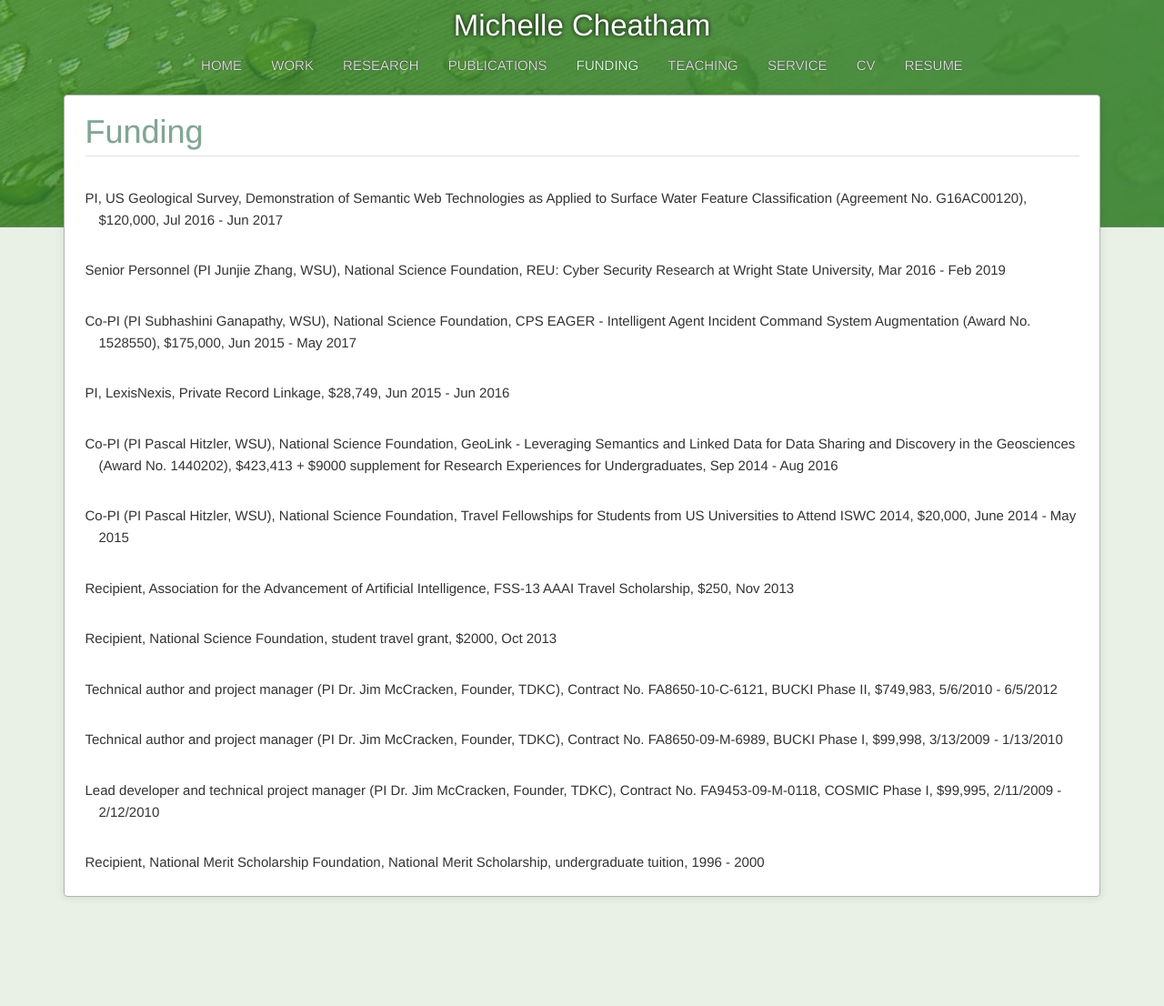
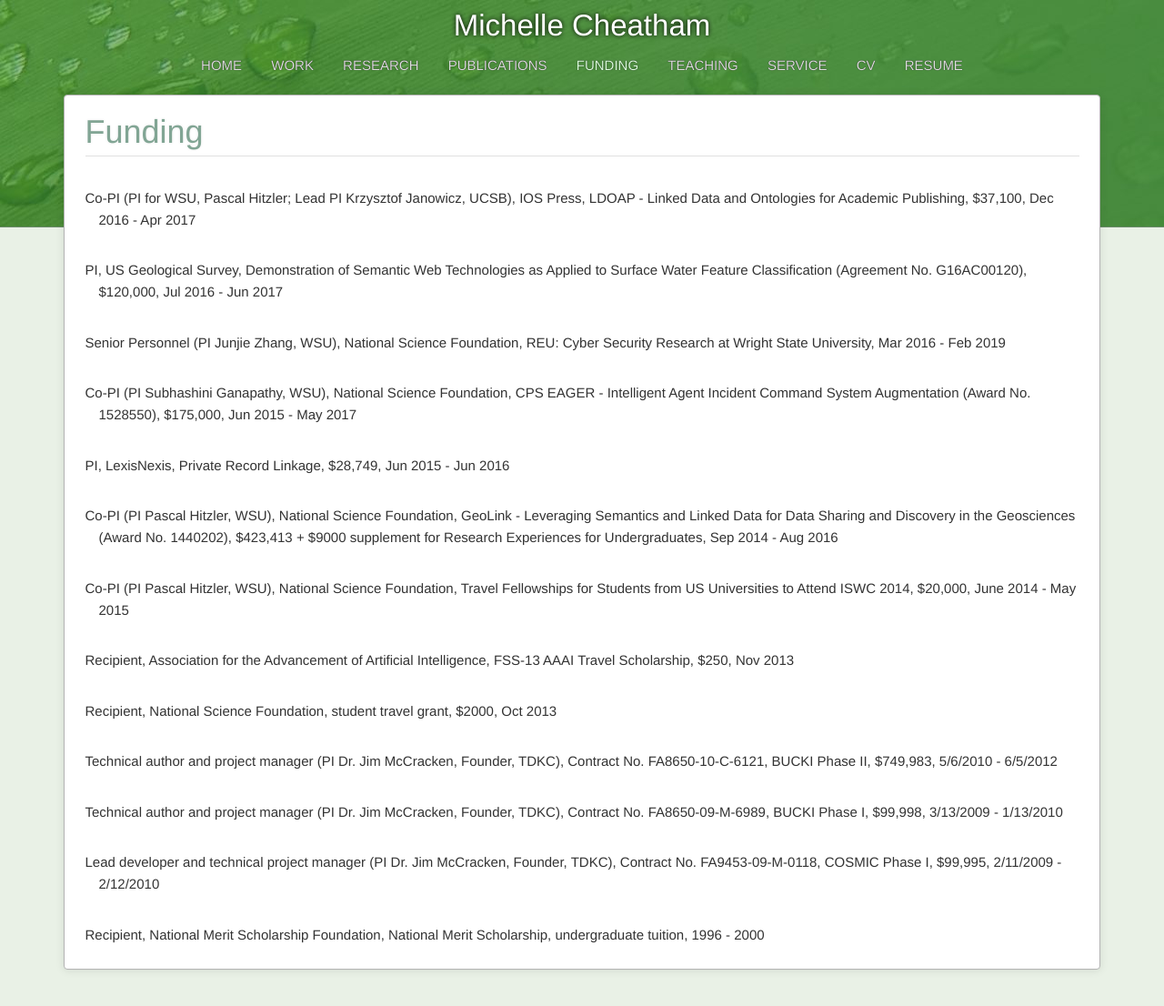
Before and after one commit to mcheatham/mcheatham.github.io, a Jekyll site: the page built from funding.md, in a window 1280 px wide. Shown: the whole page at 91% size. Built offline with Jekyll 4.4.1, drawn with Linux system fonts in a browser that asks for light colours; before the commit the page ends 1026 px from its top, so only the background shows below that.

Commit message:
Added IOS Press funding

```diff
--- a/_data/funds.yaml
+++ b/_data/funds.yaml
@@ -1,4 +1,10 @@
 # listed in reverse order by date
+- role: Co-PI (PI for WSU, Pascal Hitzler; Lead PI Krzysztof Janowicz, UCSB)
+  source: IOS Press
+  project: LDOAP - Linked Data and Ontologies for Academic Publishing
+  amount: $37,100
+  date: Dec 2016 - Apr 2017
+
 - role: PI
   source: US Geological Survey
   project: Demonstration of Semantic Web Technologies as Applied to Surface Water Feature Classification (Agreement No. G16AC00120)
```
